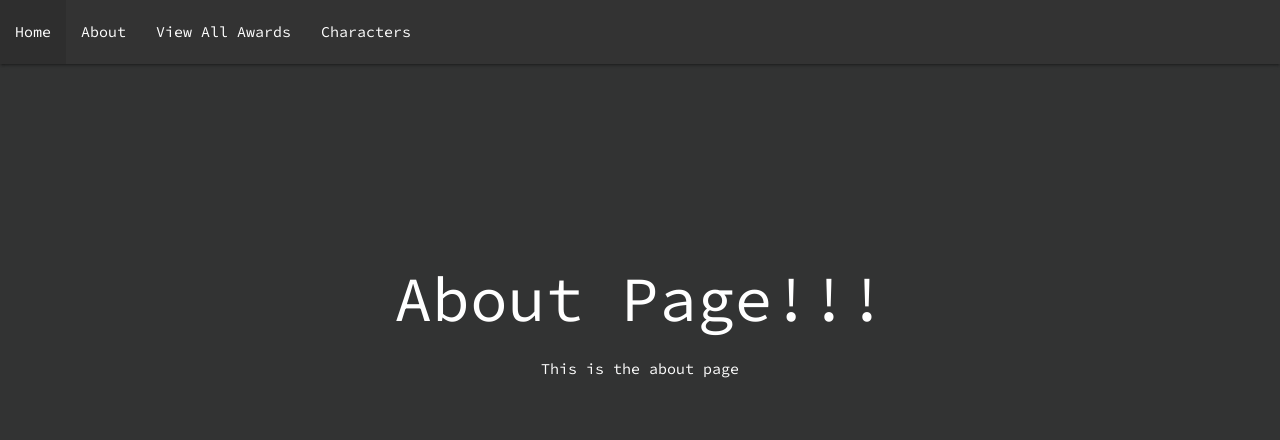
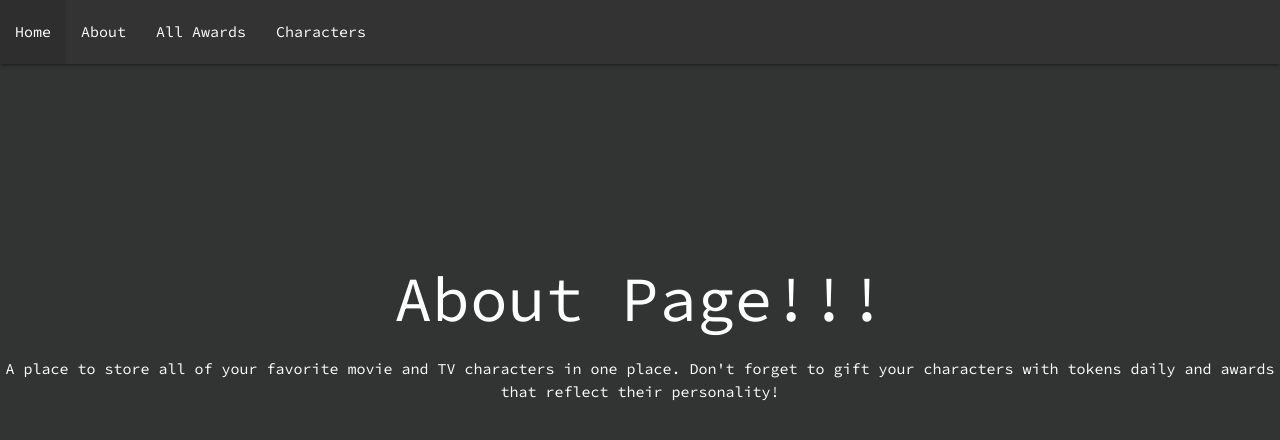
Before and after one commit to xiesheaeix/Character-Collector, a Django app: page /about/ in a window 1280 px wide. Shown: the top 440 px of the page. Run offline with Django 4.2, Linux system fonts and the light colour scheme.

Commit message:
final commit before aws features

```diff
--- a/charactercollector/settings.py
+++ b/charactercollector/settings.py
@@ -11,6 +11,7 @@ https://docs.djangoproject.com/en/4.1/ref/settings/
 """
 
 from pathlib import Path
+
 
 # Build paths inside the project like this: BASE_DIR / 'subdir'.
 BASE_DIR = Path(__file__).resolve().parent.parent
--- a/main_app/templates/about.html
+++ b/main_app/templates/about.html
@@ -2,7 +2,11 @@
 {% block content %}
 <div class="about-page">
     <h1>About Page!!!</h1>
-    <p>This is the about page</p>
+    <p>
+        A place to store all of your favorite movie and TV
+        characters in one place. Don't forget to gift your characters
+        with tokens daily and awards that reflect their personality!
+    </p>
 </div>
 
 {% endblock %}
--- a/main_app/templates/base.html
+++ b/main_app/templates/base.html
@@ -20,7 +20,7 @@
             <ul>
                 <li><a href="{% url 'home' %}">Home</a></li>
                 <li><a href="{% url 'about' %}">About</a></li>
-                <li><a href="{% url 'awards_index' %}">View All Awards</a></li>
+                <li><a href="{% url 'awards_index' %}">All Awards</a></li>
                 <li><a href="{% url 'index' %}">Characters</a></li>
             </ul>
         </nav>
--- a/main_app/views.py
+++ b/main_app/views.py
@@ -32,7 +32,7 @@ class CharacterCreate(CreateView):
 
 class CharacterUpdate(UpdateView):
     model = Character
-    fields = '__all__'
+    fields = ['name', 'description', 'starred_in', 'image_path']
 
 class CharacterDelete(DeleteView):
     model = Character
```
